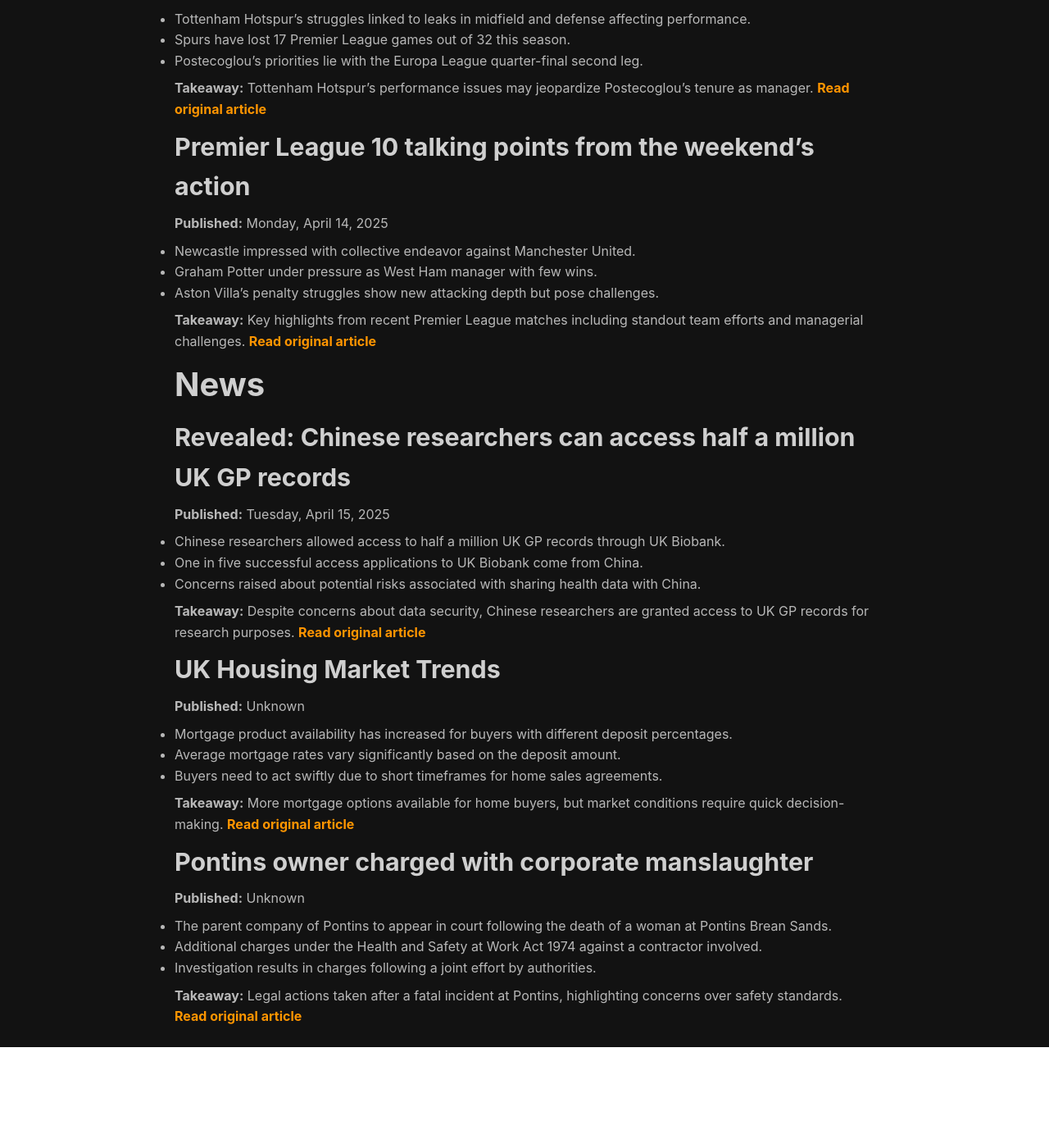
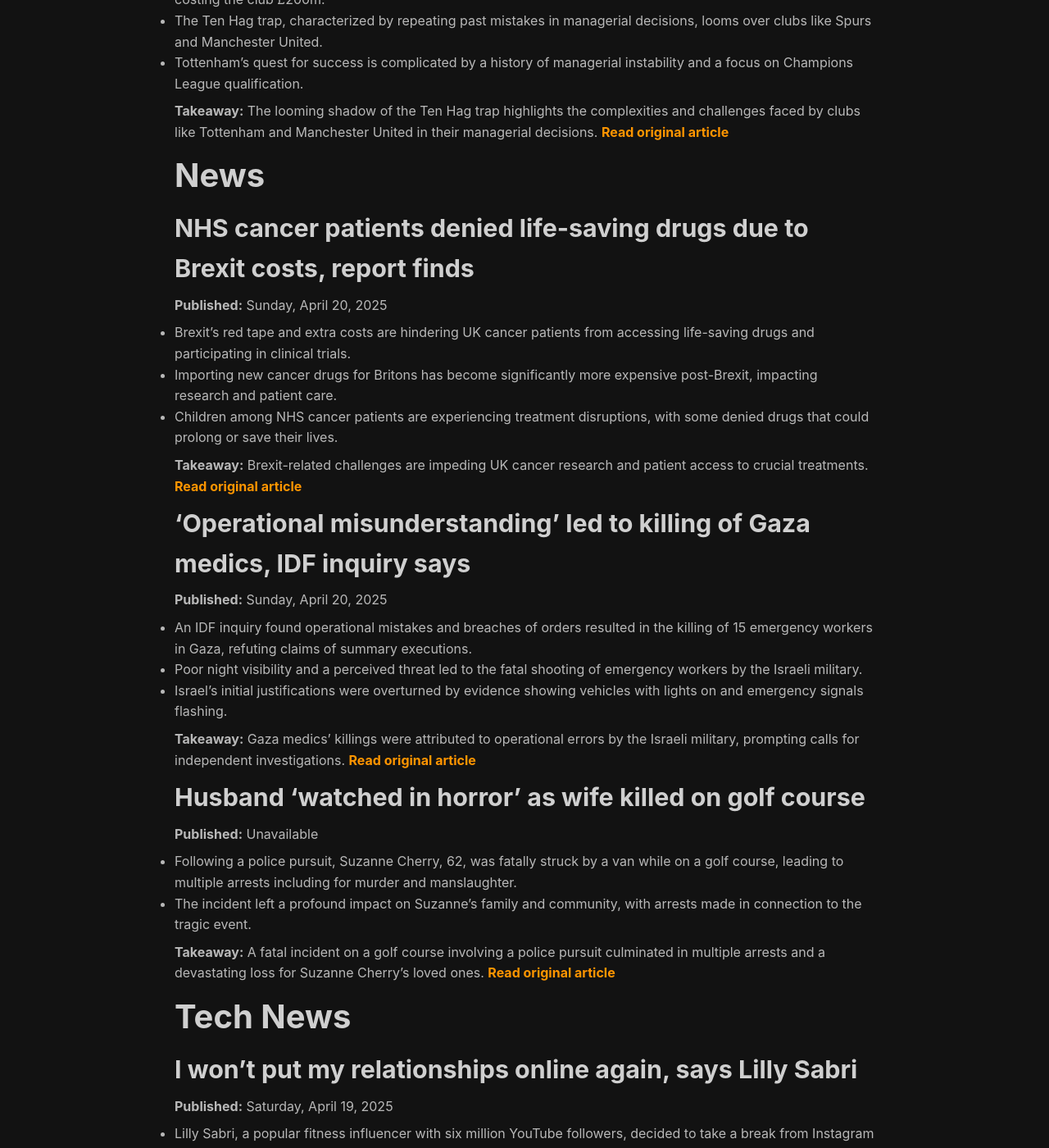
Before and after one commit to jonhadfield/jonhadfield.github.io, a Jekyll site: the page built from index.md, in a window 1280 px wide and 1400 px high, scrolled down 620 px. Shown: the whole window at 82% size. Built offline with Jekyll 4.4.1, drawn with Linux system fonts in a browser that asks for light colours; nearby versions of some CDN libraries; before the commit the page ends 1897 px from its top, so only the background shows below that; some of the changed text lies outside the part shown.

Commit message:
update files.

```diff
--- a/index.md
+++ b/index.md
@@ -13,60 +13,59 @@ footer: false
 ---
 
 
-# Tech News
-## Mark Zuckerberg defends Meta in social media monopoly trial
-**Published:** Tuesday, April 15, 2025
+# Spurs News
+## Who are Man Utd, Tottenham and Chelsea's semi-final opponents?
+**Published:** Friday, April 18, 2025
 
-- Mark Zuckerberg defended Meta against allegations of social media monopoly.
-- The FTC is seeking to break up Meta by forcing a spinoff of Instagram or WhatsApp.
-- Meta contends that acquisitions of Instagram and WhatsApp were aimed at improving and growing the platforms alongside Facebook.
+- Manchester United, Tottenham, and Chelsea secured spots in the semi-finals for potential European glory.
+- Tottenham faced Eintracht Frankfurt and secured a 1-0 victory to advance 2-1 on aggregate.
+- Chelsea reached the semi-finals despite a 2-1 loss to Legia Warsaw, having won the first leg 3-0.
 
-**Takeaway:** The FTC alleges Meta unfairly dominated the market through acquisitions, while Meta argues they were intended to enhance user experience and grow the platforms. [Read original article](https://www.bbc.com/news/articles/c4g2z80e2kjo)
+**Takeaway:** Manchester United, Tottenham, and Chelsea are poised for significant European encounters in the semi-finals. [Read original article](https://www.bbc.com/sport/football/articles/c4grkvykn14o)
 
-# Spurs News
-## Leaky Spurs leave Postecoglou facing date with destiny
-**Published:** Sunday, April 13, 2025
+## Never mind the late drama, Amorim and Postecoglou still face the Ten Hag trap | Jonathan Wilson
+**Published:** Saturday, April 19, 2025
 
-- Tottenham Hotspur's struggles linked to leaks in midfield and defense affecting performance.
-- Spurs have lost 17 Premier League games out of 32 this season.
-- Postecoglou's priorities lie with the Europa League quarter-final second leg.
+- Manchester United's decision to retain Erik ten Hag post-F.A. Cup win backfired with his subsequent sacking costing the club £200m.
+- The Ten Hag trap, characterized by repeating past mistakes in managerial decisions, looms over clubs like Spurs and Manchester United.
+- Tottenham's quest for success is complicated by a history of managerial instability and a focus on Champions League qualification.
 
-**Takeaway:** Tottenham Hotspur's performance issues may jeopardize Postecoglou's tenure as manager. [Read original article](https://www.bbc.com/sport/football/articles/c0jz42d8442o)
-
-## Premier League 10 talking points from the weekend’s action
-**Published:** Monday, April 14, 2025
-
-- Newcastle impressed with collective endeavor against Manchester United.
-- Graham Potter under pressure as West Ham manager with few wins.
-- Aston Villa's penalty struggles show new attacking depth but pose challenges.
-
-**Takeaway:** Key highlights from recent Premier League matches including standout team efforts and managerial challenges. [Read original article](https://www.theguardian.com/football/2025/apr/14/premier-league-10-talking-points-from-the-weekends-action)
+**Takeaway:** The looming shadow of the Ten Hag trap highlights the complexities and challenges faced by clubs like Tottenham and Manchester United in their managerial decisions. [Read original article](https://www.theguardian.com/football/2025/apr/19/ange-postecoglou-ruben-amorim-still-face-erik-ten-hag-trap-spurs-manchester-united)
 
 # News
 
-## Revealed: Chinese researchers can access half a million UK GP records
-**Published:** Tuesday, April 15, 2025
+## NHS cancer patients denied life-saving drugs due to Brexit costs, report finds
+**Published:** Sunday, April 20, 2025
 
-- Chinese researchers allowed access to half a million UK GP records through UK Biobank.
-- One in five successful access applications to UK Biobank come from China.
-- Concerns raised about potential risks associated with sharing health data with China.
+- Brexit's red tape and extra costs are hindering UK cancer patients from accessing life-saving drugs and participating in clinical trials.
+- Importing new cancer drugs for Britons has become significantly more expensive post-Brexit, impacting research and patient care.
+- Children among NHS cancer patients are experiencing treatment disruptions, with some denied drugs that could prolong or save their lives.
 
-**Takeaway:** Despite concerns about data security, Chinese researchers are granted access to UK GP records for research purposes. [Read original article](https://www.theguardian.com/technology/2025/apr/15/revealed-chinese-researchers-access-half-a-million-uk-gp-records)
+**Takeaway:** Brexit-related challenges are impeding UK cancer research and patient access to crucial treatments. [Read original article](https://www.theguardian.com/science/2025/apr/20/nhs-cancer-patients-denied-life-saving-drugs-due-to-brexit-costs-report-finds)
 
-## UK Housing Market Trends
-**Published:** Unknown
+## 'Operational misunderstanding' led to killing of Gaza medics, IDF inquiry says
+**Published:** Sunday, April 20, 2025
 
-- Mortgage product availability has increased for buyers with different deposit percentages.
-- Average mortgage rates vary significantly based on the deposit amount.
-- Buyers need to act swiftly due to short timeframes for home sales agreements.
+- An IDF inquiry found operational mistakes and breaches of orders resulted in the killing of 15 emergency workers in Gaza, refuting claims of summary executions.
+- Poor night visibility and a perceived threat led to the fatal shooting of emergency workers by the Israeli military.
+- Israel's initial justifications were overturned by evidence showing vehicles with lights on and emergency signals flashing.
 
-**Takeaway:** More mortgage options available for home buyers, but market conditions require quick decision-making. [Read original article](unknown)
+**Takeaway:** Gaza medics' killings were attributed to operational errors by the Israeli military, prompting calls for independent investigations. [Read original article](https://www.bbc.com/news/articles/c24q6201d8yo)
 
-## Pontins owner charged with corporate manslaughter
-**Published:** Unknown
+## Husband 'watched in horror' as wife killed on golf course
+**Published:** Unavailable
 
-- The parent company of Pontins to appear in court following the death of a woman at Pontins Brean Sands.
-- Additional charges under the Health and Safety at Work Act 1974 against a contractor involved.
-- Investigation results in charges following a joint effort by authorities.
+- Following a police pursuit, Suzanne Cherry, 62, was fatally struck by a van while on a golf course, leading to multiple arrests including for murder and manslaughter.
+- The incident left a profound impact on Suzanne's family and community, with arrests made in connection to the tragic event.
 
-**Takeaway:** Legal actions taken after a fatal incident at Pontins, highlighting concerns over safety standards. [Read original article](unknown)
+**Takeaway:** A fatal incident on a golf course involving a police pursuit culminated in multiple arrests and a devastating loss for Suzanne Cherry's loved ones. [Read original article](Unavailable)
+
+# Tech News
+## I won't put my relationships online again, says Lilly Sabri
+**Published:** Saturday, April 19, 2025
+
+- Lilly Sabri, a popular fitness influencer with six million YouTube followers, decided to take a break from Instagram after rumors of her fiancé cheating surfaced.
+- Following the gossip podcast that initiated the rumors, Lilly experienced a tumultuous period in her personal and professional life, eventually leading to her business partner and ex-partner being the same person.
+- Despite the challenges faced, Lilly managed to keep her businesses afloat, albeit having to engage with social media platforms constantly.
+
+**Takeaway:** Lilly Sabri reflects on the challenges she faced after a podcast implicated her partner, leading her to make the decision not to share her personal relationships online again. [Read original article](https://www.bbc.com/news/articles/c4g22mvmkmeo)
```
